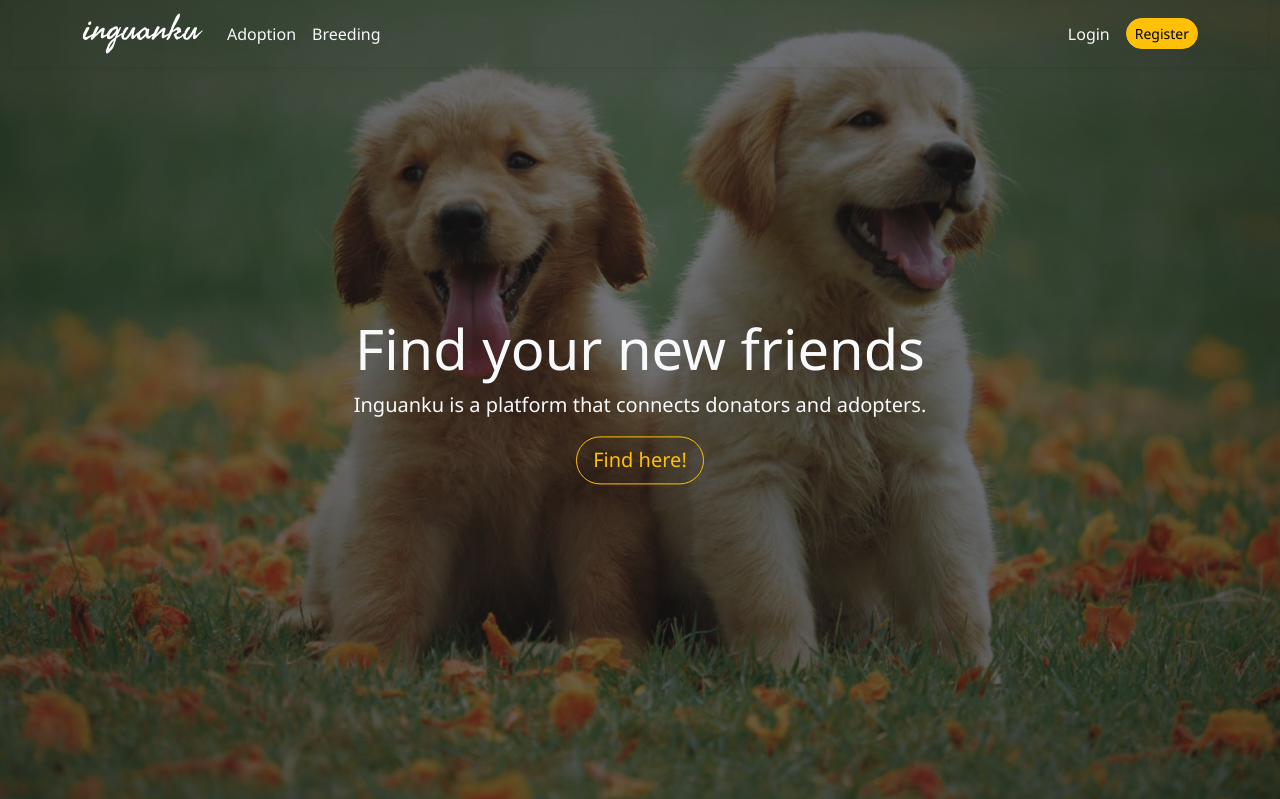
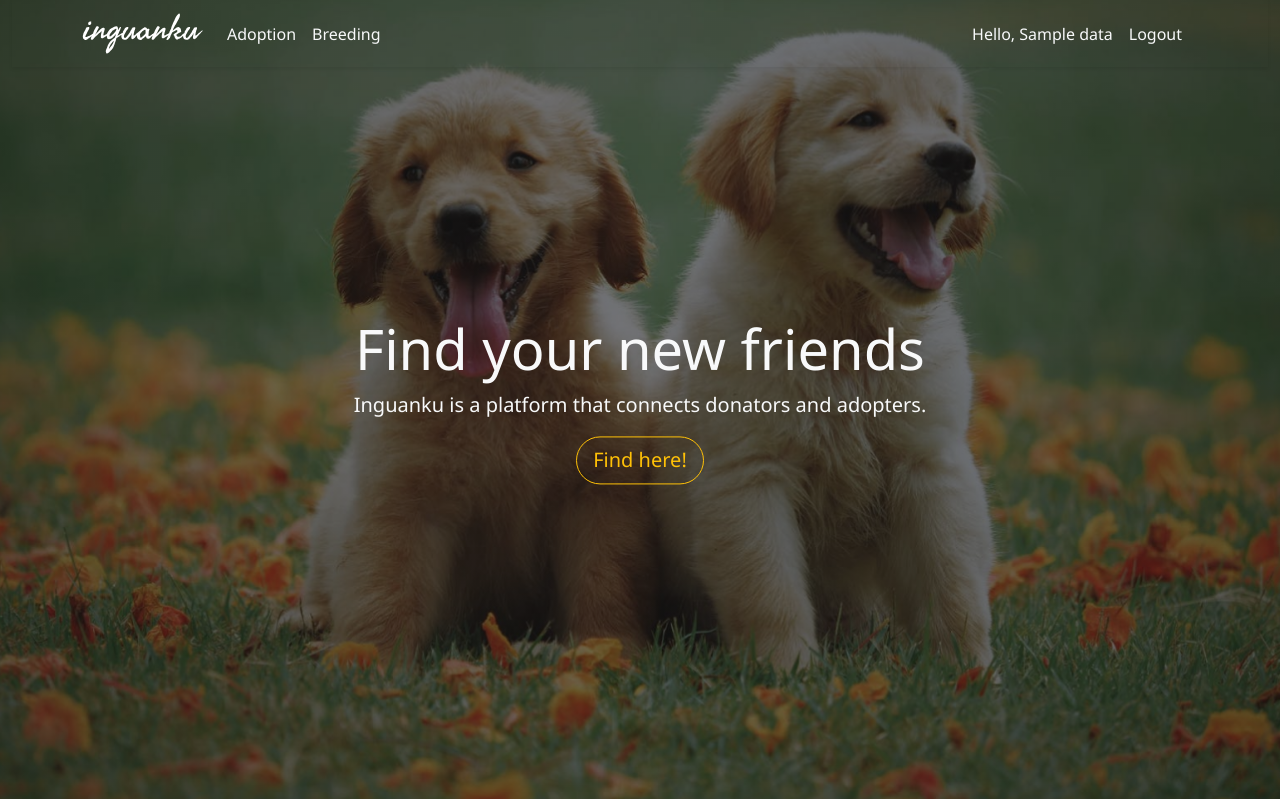
Before and after one commit to inguanku/inguanku, a CodeIgniter 4 app: template app/Views/landing.php in a window 1280 px wide. Shown: the top 799 px of the page. Run offline with PHP 8.4 and a stand-in for CodeIgniter, Linux system fonts and the light colour scheme; the template is opened without the code that fills it: most values are stand-ins (such as "Sample title", 1, 10 or a date in 2020); some libraries are stand-ins or nearby versions.

Commit message:
add logout

```diff
--- a/app/Views/landing.php
+++ b/app/Views/landing.php
@@ -27,8 +27,14 @@
                                 <a class="nav-link text-light" href="/post/breed">Breeding</a>
                             </li>
                         </ul>
-                        <a href="/login" class="link-light me-3">Login</a>
-                        <a href="/register" class="btn btn-warning rounded-pill btn-sm button">Register</a>
+
+                        <?php if($data):?>
+                            <?php echo '<a href="#" class="link-light me-3">Hello, '.$data.'</a>'?>
+                            <a href="/user/logout" class="link-light me-3">Logout</a>
+                        <?php else:?>
+                            <a href="/login" class="link-light me-3">Login</a>
+                            <a href="/register" class="btn btn-warning rounded-pill btn-sm button">Register</a>
+                        <?php endif;?>
                     </div>
                 </div>
             </nav>
```
